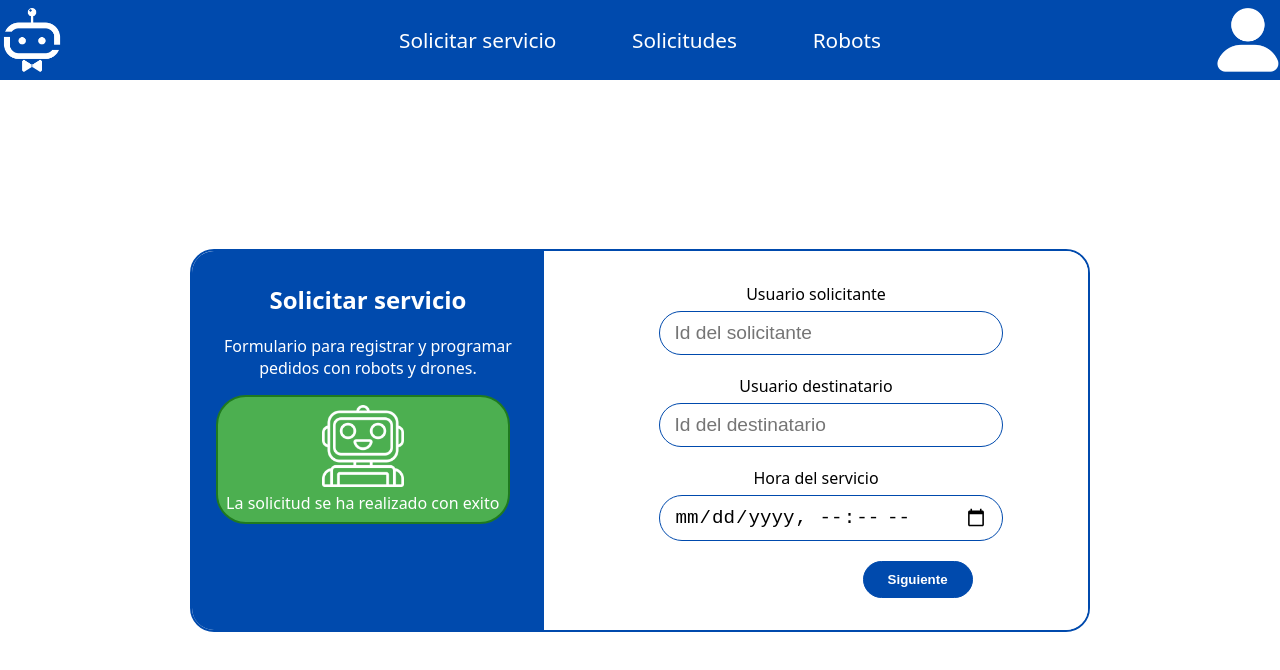
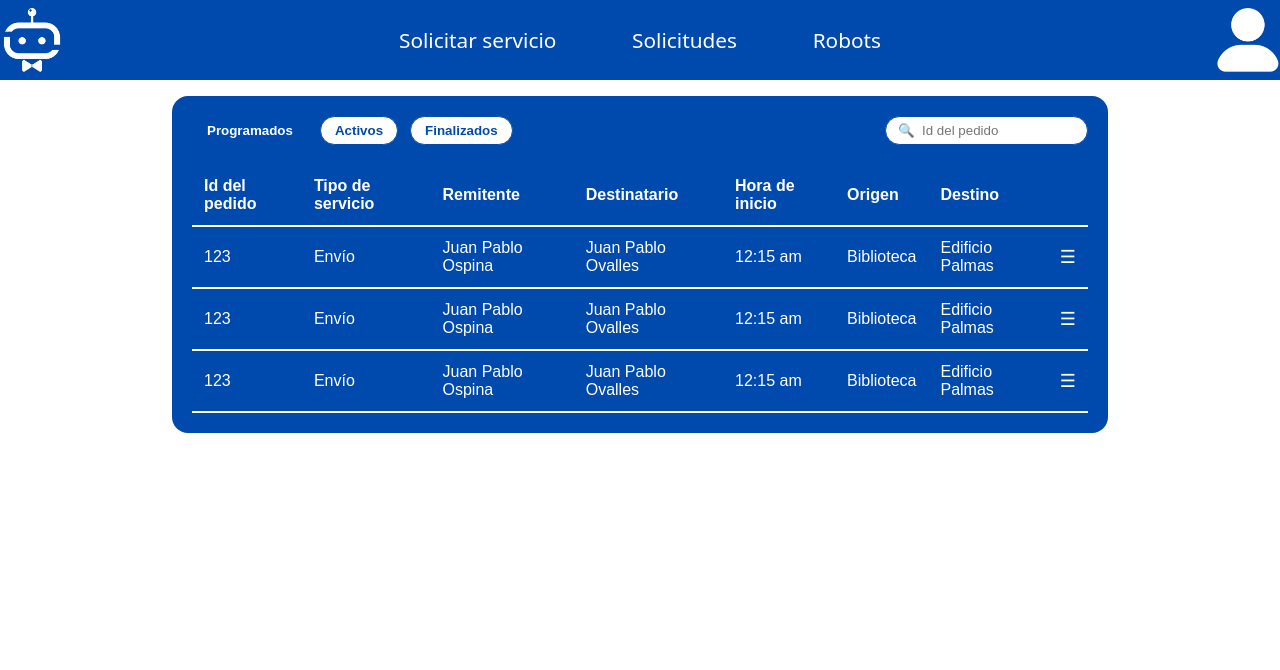
Before and after one commit to jpovalles/SistemaDronesBots, a React (Vite) app: page / in a window 1280 px wide. Shown: the top 670 px of the page. Built offline with nearby package versions, Linux system fonts and the light colour scheme.

Commit message:
Added solicitudes table

```diff
--- a/src/pages/operario/LayoutOperario.css
+++ b/src/pages/operario/LayoutOperario.css
@@ -5,12 +5,12 @@
     display: flex;
     flex-direction: column;
     align-items: center;
-    justify-content: center;
+    justify-content: start;
+    margin-top: 1em;
 }
 
 .layout-operario{
     display: flex;
     flex-direction: column;
-
     height: 100vh;
 }
--- a/src/pages/operario/LayoutOperario.jsx
+++ b/src/pages/operario/LayoutOperario.jsx
@@ -4,13 +4,14 @@ import './LayoutOperario.css';
 
 import NavbarOperario from "./NavbarOperario";
 import SolicitarServicio from "./SolicitarServicio";
+import Pedidos from "./Pedidos";
 
 function LayoutOperario(){
     return(
         <div className="layout-operario">
             <NavbarOperario/>
             <div className="content">
-                <SolicitarServicio/>
+                <Pedidos/>
             </div>
         </div>
     );
--- a/src/pages/operario/NavbarOperario.css
+++ b/src/pages/operario/NavbarOperario.css
@@ -90,18 +90,23 @@
     color: black;
     border: 1px solid #004aad;
     padding: 10px 15px;
-    border-radius: 8px;
+    border-radius: 20px;
     z-index: 1000;
     min-width: 200px;
+
+    text-align: start;
 }
 
 .logout-btn {
     background-color: #ff4d4d;
+
     color: white;
     padding: 10px 15px;
     border-radius: 8px;
     border: none;
     cursor: pointer;
     text-align: center;
+    font-size: 1em;
+    font-weight: bold;
     width: 100%;
 }
--- a/src/pages/operario/NavbarOperario.jsx
+++ b/src/pages/operario/NavbarOperario.jsx
@@ -36,6 +36,9 @@ function NavbarOperario({}){
                 <div className="user-menu">
                     <p><strong>Nombre: </strong>{nombreUser}</p>
                     <p><strong>Rol: </strong> {rolUser}</p>
+                    <p className="user-menu-separator">
+                        <hr/>
+                    </p>
                     <button className="logout-btn">Cerrar sesión</button>
                 </div>
             )}
--- /dev/null
+++ b/src/pages/operario/Pedidos.css
@@ -0,0 +1,56 @@
+.pedidos-container {
+    padding: 20px;
+    background-color: #004aad;
+    border-radius: 16px;
+    color: white;
+    font-family: sans-serif;
+
+    max-width: 70%;
+  }
+
+  .pedidos-tabs {
+    display: flex;
+    align-items: center;
+    gap: 12px;
+    margin-bottom: 20px;
+  }
+
+  .tab {
+    background-color: white;
+    color: #004aad;
+    border: 1px solid #004aad;
+    border-radius: 20px;
+    padding: 6px 14px;
+    cursor: pointer;
+    font-weight: 600;
+  }
+
+  .tab.active {
+    background-color: #004aad;
+    color: white;
+  }
+
+  .search-input {
+    margin-left: auto;
+    padding: 6px 12px;
+    border-radius: 20px;
+    border: 1px solid #004aad;
+    outline: none;
+  }
+
+  .pedidos-table {
+    width: 100%;
+    border-collapse: collapse;
+  }
+
+  .pedidos-table th,
+  .pedidos-table td {
+    padding: 12px;
+    border-bottom: 2px solid white;
+    text-align: left;
+  }
+
+  .menu-icon {
+    cursor: pointer;
+    font-size: 18px;
+  }
--- /dev/null
+++ b/src/pages/operario/Pedidos.jsx
@@ -0,0 +1,46 @@
+import React from "react";
+import "./Pedidos.css";
+
+function Pedidos() {
+    return (
+    <div className="pedidos-container">
+        <div className="pedidos-tabs">
+            <button className="tab active">Programados</button>
+            <button className="tab">Activos</button>
+            <button className="tab">Finalizados</button>
+            <input type="text" className="search-input" placeholder="🔍  Id del pedido" />
+        </div>
+
+    <table className="pedidos-table">
+        <thead>
+            <tr>
+                <th>Id del pedido</th>
+                <th>Tipo de servicio</th>
+                <th>Remitente</th>
+                <th>Destinatario</th>
+                <th>Hora de inicio</th>
+                <th>Origen</th>
+                <th>Destino</th>
+                <th></th>
+            </tr>
+        </thead>
+        <tbody>
+            {[1, 2, 3].map((i) => (
+                <tr key={i}>
+                    <td>123</td>
+                    <td>Envío</td>
+                    <td>Juan Pablo Ospina</td>
+                    <td>Juan Pablo Ovalles</td>
+                    <td>12:15 am</td>
+                    <td>Biblioteca</td>
+                    <td>Edificio Palmas</td>
+                    <td><div className="menu-icon">☰</div></td>
+                </tr>
+            ))}
+        </tbody>
+        </table>
+    </div>
+    );
+}
+
+export default Pedidos;
```
